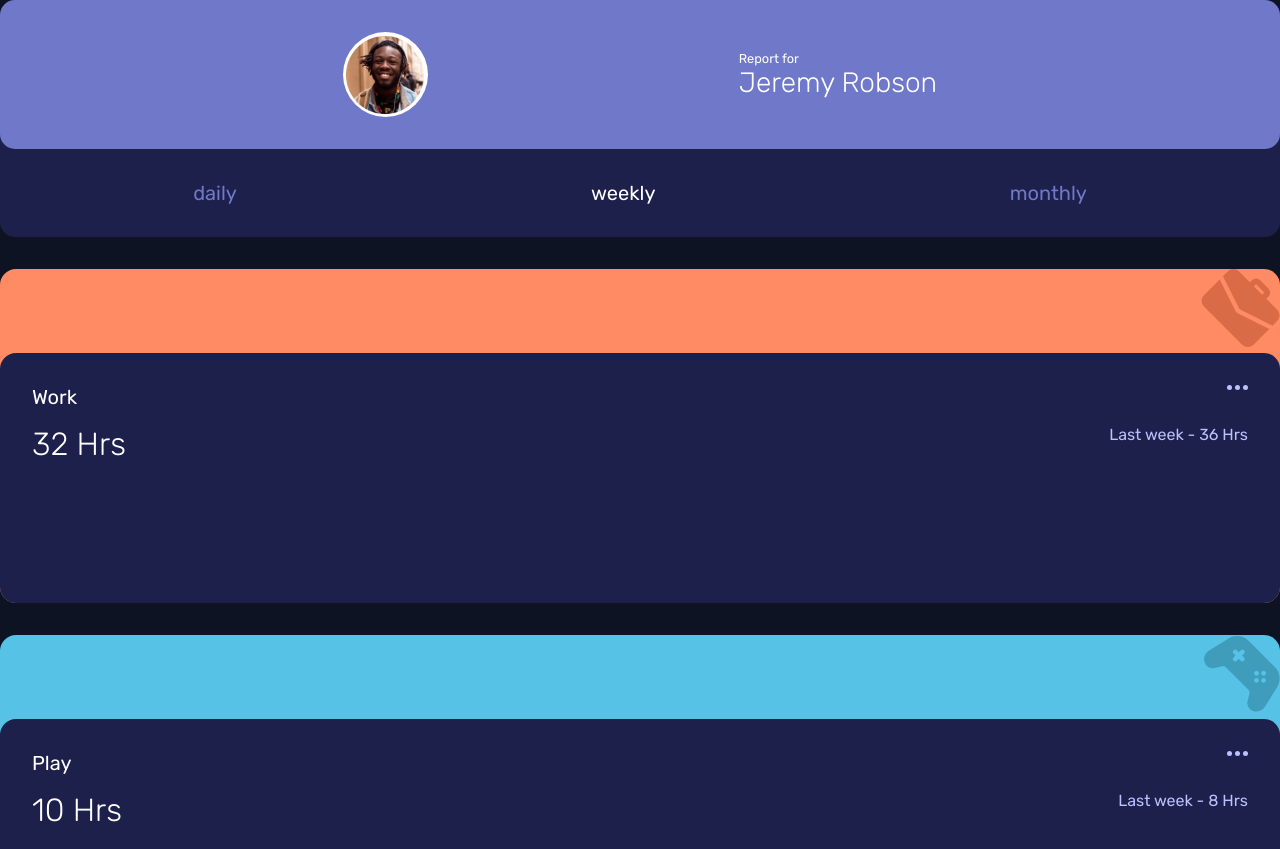
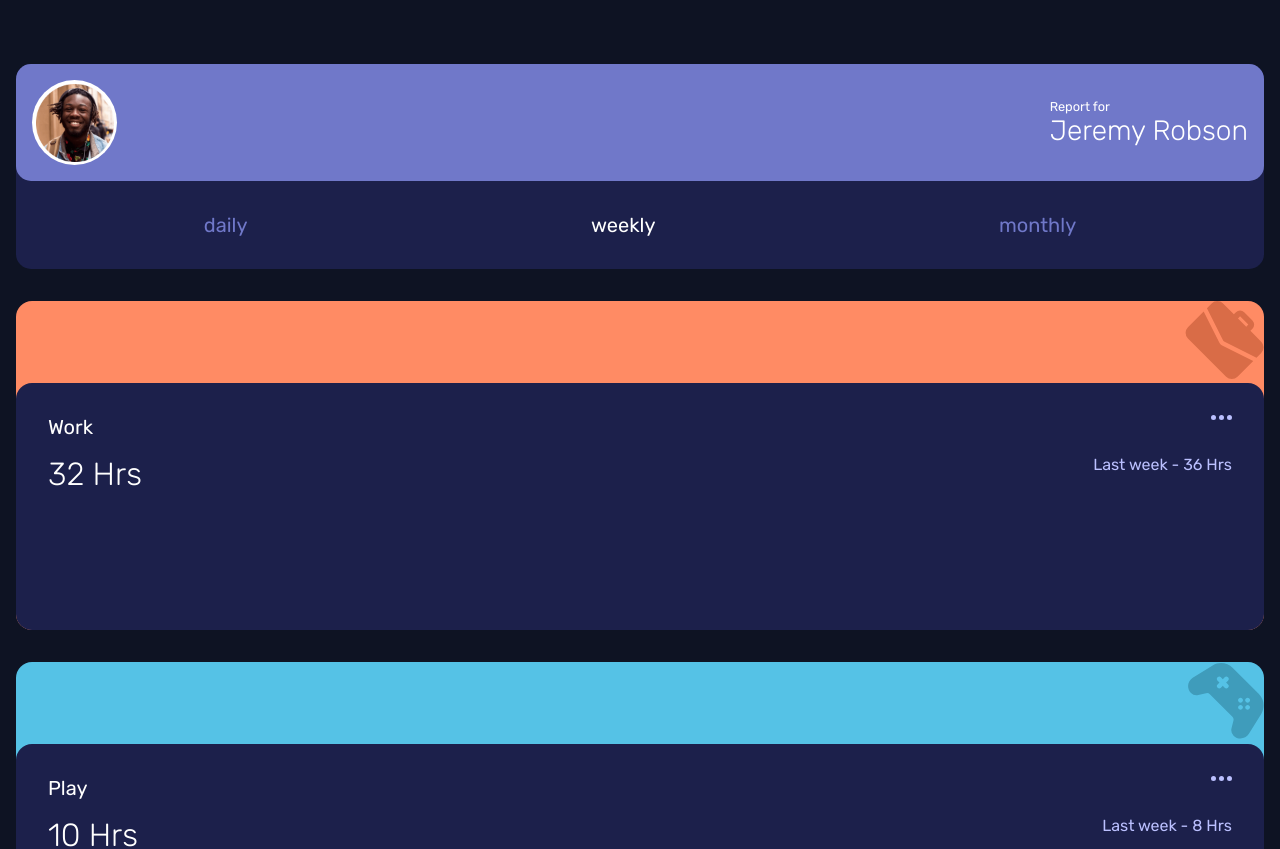
Before and after one commit to roadblock37/radio-test, a React (Create React App) app: page / in a window 1280 px wide. Shown: the top 849 px of the page. Built offline with nearby package versions, Linux system fonts and the light colour scheme.

Commit message:
padding of main body

```diff
--- a/src/index.css
+++ b/src/index.css
@@ -40,6 +40,7 @@
   display: grid;
   grid-template-columns: repeat(1, 1fr);
   row-gap: 2rem;
+  padding: 4rem 1rem;
  }
 
     /* radio button styling */
@@ -142,12 +143,12 @@ input[type="radio"]:checked + label {
  .employee-card {
   background-color: var(--employeeBackground);
   border-radius: 15px;
-  padding: 2rem;
+  padding: 1rem;
   margin-bottom: 1rem;
   display: flex;
   flex-direction: row;
   align-items: center;
-  justify-content: space-evenly;
+  justify-content: space-between;
  }
 
  /* info container with employee name */
```
